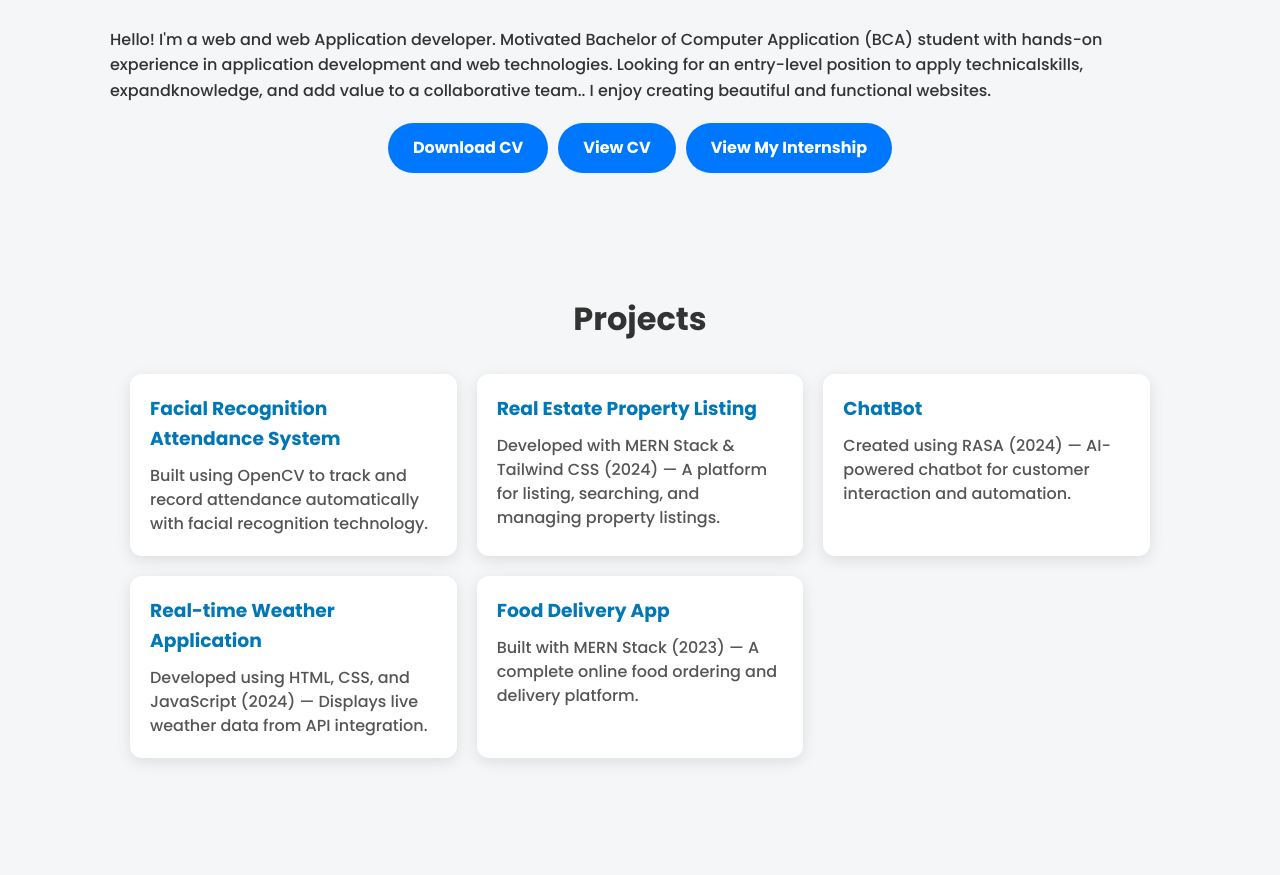
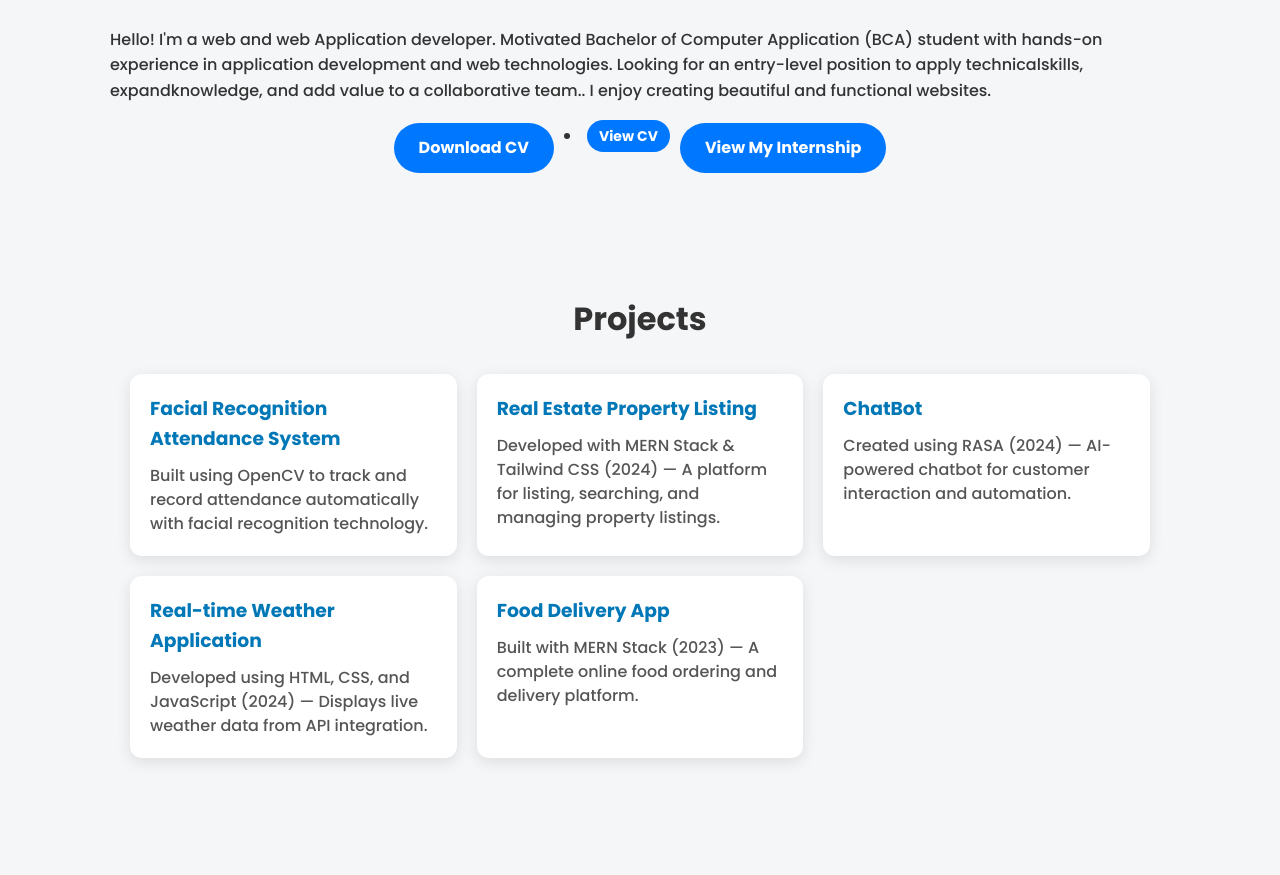
Before and after one commit to Sadeep-Thapa/portfolio, a plain HTML site: page index.html in a window 1280 px wide. Shown: the part 990-1865 px from the top of the page. Drawn offline with Linux system fonts and the light colour scheme.

Commit message:
Update portfolio

```diff
--- a/index.html
+++ b/index.html
@@ -40,7 +40,7 @@
         <p>Hello! I'm a web and web Application developer. Motivated Bachelor of Computer Application (BCA) student with hands-on experience in application development and web technologies. Looking for an entry-level position to apply technicalskills, expandknowledge, and add value to a collaborative team.. I enjoy creating beautiful and functional websites.</p>
         <div class="cv-buttons">
             <a href="CV.pdf" download class="btn">Download CV</a>
-            <a href="CV.pdf" target="_blank" class="btn">View CV</a>
+            <li><a href="CV.pdf" target="_blank" class="btn small-btn">View CV</a></li>
             <a href="internship.html" class="btn">View My Internship</a>
         </div>
     </section>
```
